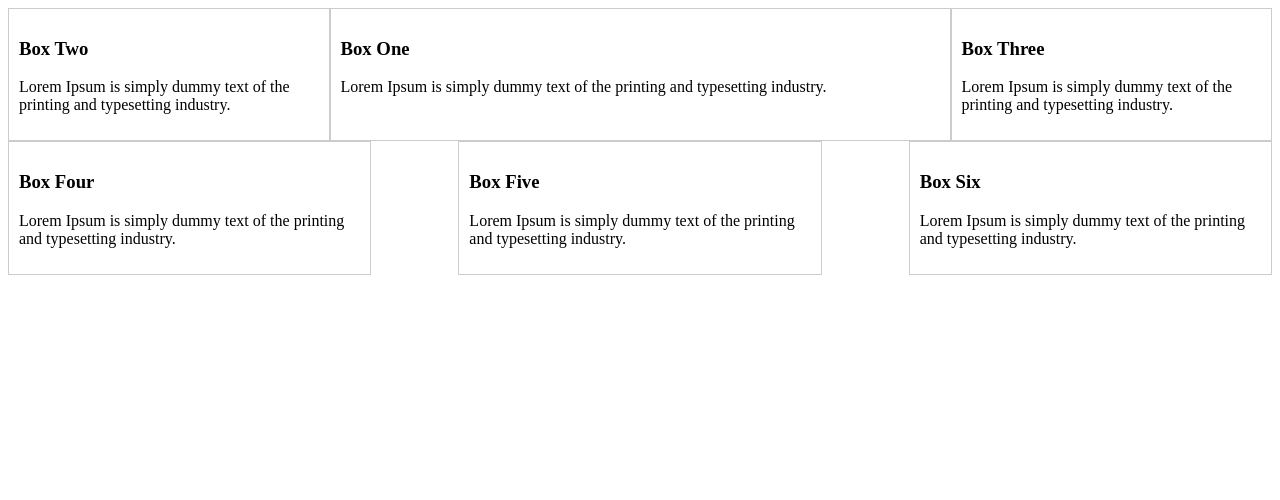
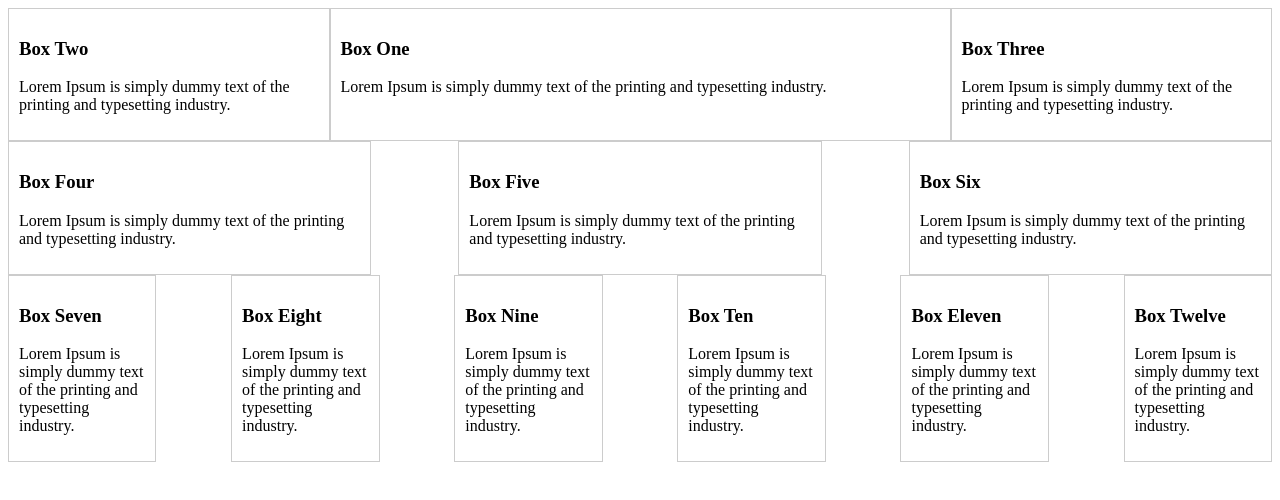
Before and after one commit to Charpell/Flexbox-trav, a plain HTML site: page index.html in a window 1280 px wide. Drawn offline with Linux system fonts and the light colour scheme.

Commit message:
Wrapping boxes

```diff
--- a/index.html
+++ b/index.html
@@ -40,6 +40,34 @@
     </div>
   </div>
 
+  <div class="container-3">
+    <div class="container-3-box">
+      <h3>Box Seven</h3>
+      <p>Lorem Ipsum is simply dummy text of the printing and typesetting industry.</p>
+    </div>
+    <div class="container-3-box">
+      <h3>Box Eight</h3>
+      <p>Lorem Ipsum is simply dummy text of the printing and typesetting industry.</p>
+    </div>
+    <div class="container-3-box">
+      <h3>Box Nine</h3>
+      <p>Lorem Ipsum is simply dummy text of the printing and typesetting industry.</p>
+    </div>
+    <div class="container-3-box">
+      <h3>Box Ten</h3>
+      <p>Lorem Ipsum is simply dummy text of the printing and typesetting industry.</p>
+    </div>
+    <div class="container-3-box">
+      <h3>Box Eleven</h3>
+      <p>Lorem Ipsum is simply dummy text of the printing and typesetting industry.</p>
+    </div>
+    <div class="container-3-box">
+      <h3>Box Twelve</h3>
+      <p>Lorem Ipsum is simply dummy text of the printing and typesetting industry.</p>
+    </div>
+  </div>
+
+
 </body>
 
 </html>
--- a/styles.css
+++ b/styles.css
@@ -32,10 +32,20 @@
 
 }
 
+.container-3 {
+  display: flex;
+
+  /* Split boxes that overflows into the next Line */
+  flex-wrap: wrap;
+
+  justify-content: space-between;
+
+}
 
 
 
-.container-1 div, .container-2 div{
+
+.container-1 div, .container-2 div, .container-3 div {
   border: 1px #ccc solid;
   padding: 10px;
 }
@@ -64,3 +74,8 @@
   /* Use flex-basis instead of width */
   flex-basis: 27%
 }
+
+.container-3-box {
+
+  flex-basis: 10%
+}
```
Lines whose indentation alone changed are shown as unchanged.
